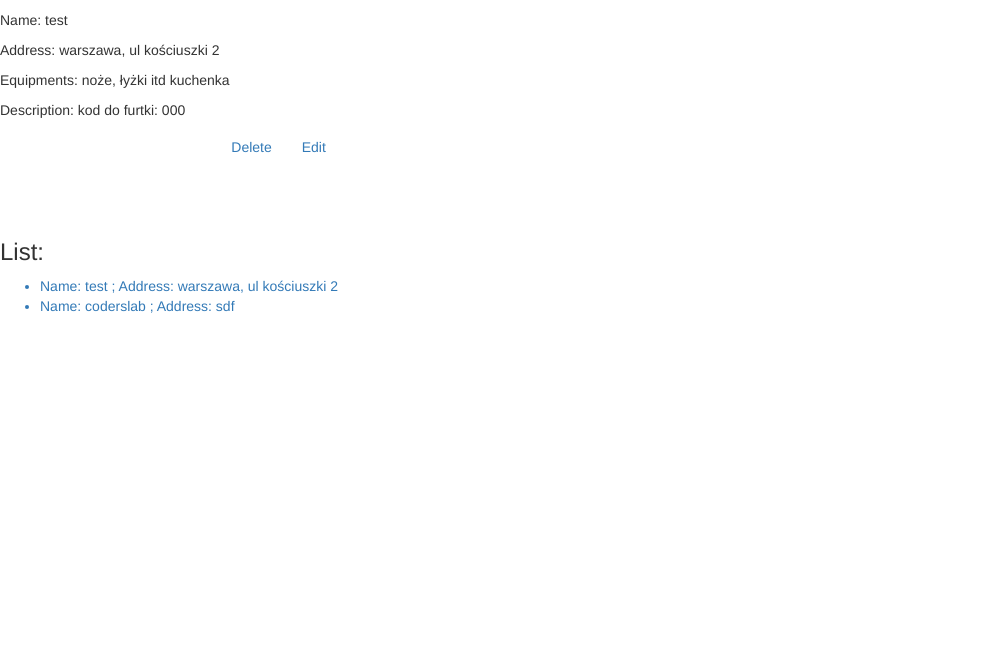
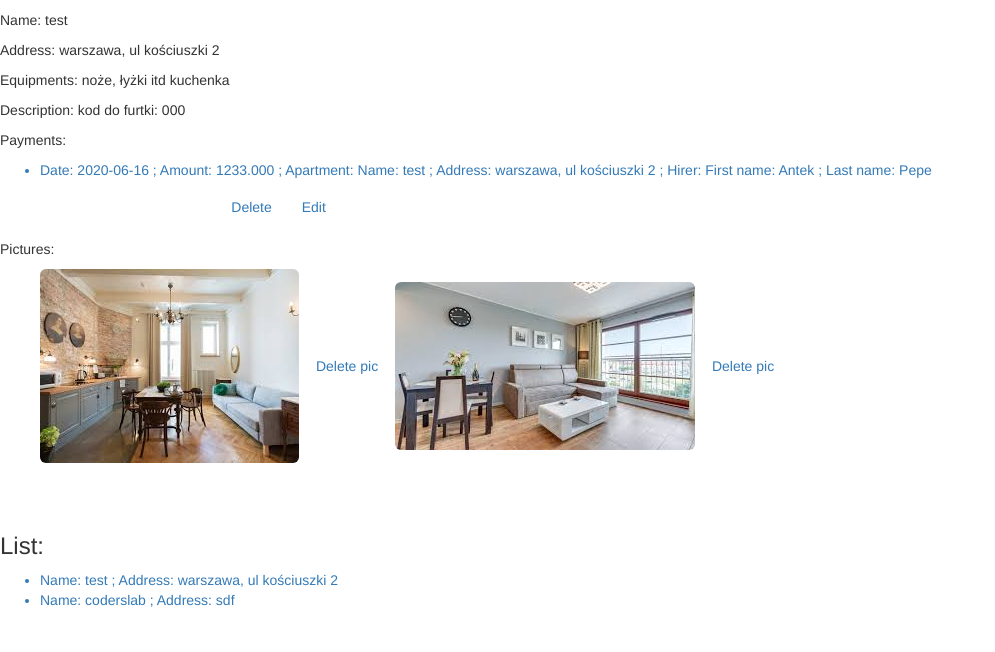
Before and after one commit to adamstok/django-fun, a Django app: page /apartments/1/ in a window 1280 px wide. Shown: the part 148-800 px from the top of the page, without its empty margins (0-995 px from the left). Run offline with Django 3.2, Linux system fonts and the light colour scheme; a user stored in the database is signed in; data comes from the database, SQL or seed files in the repository; both versions use the stored data as it was after the commit; some libraries are stand-ins or nearby versions.

Commit message:
mod details.html to show pics - with delete option

```diff
--- a/apartments/urls.py
+++ b/apartments/urls.py
@@ -40,6 +40,7 @@ urlpatterns = [
     path('payments/delete/<int:pk>/', views.PaymentDeleteView.as_view(), name='paymentdelete'),
     path('search/', views.SearchDatas.as_view(),name='search'),
     path('upload/', views.UploadPic.as_view(),name='upload'),
+    path('pictures/delete/<int:pk>/', views.DeletePic.as_view(),name='deletepic'),
 
 ]
 
--- a/handling/models.py
+++ b/handling/models.py
@@ -60,5 +60,5 @@ class ExamplePic(models.Model):
 class ApartmentsPics(models.Model):
     pics = models.ImageField(upload_to='pic_folder/',default='pic_folder/None/no-img.jpg')
     apartment = models.ForeignKey(Apartments,on_delete=models.CASCADE)
-    # def __str__(self):
-    #     return f'{self.pics}'
+    def get_delete(self):
+        return f'/pictures/delete/{self.id}/'
--- a/handling/templates/details.html
+++ b/handling/templates/details.html
@@ -9,7 +9,16 @@
     <p>Address: {{ object.address }}</p>
     <p>Equipments: {{ object.equipment }} </p>
     <p>Description: {{ object.description }}</p>
-<form class="form-horizontal" >
+    {% if payments %}
+    <p>Payments: </p>
+    <ul>
+    {% for payment in payments %}
+        <a href="{{ payment.get_detail_url }}"> <li class="{{ class }}"> {{ payment }}</li></a>
+    {% endfor %}
+    </ul>
+    {% endif %}
+{#    {% if pics %}#}
+    <form class="form-horizontal" >
   {% csrf_token %}
     <div class="form-group">
       <div class="col-sm-offset-2 col-sm-10">
@@ -17,8 +26,28 @@
         <button type="submit" class="btn btn-default" name="edytuj"><a href="{{ object.get_edit }}">Edit</a></button>
       </div>
     </div>
-</form>
+    </form>
+    {% if pics %}
+    <p>Pictures: </p>
+    <ul>
+    {% for pic in pics %}
+        <img src="{{ pic.pics.url }}" alt=""/>
+        <button><a href="{{ pic.get_delete }}">Delete pic</a></button>
+    {% endfor %}
+    </ul>
+    {% endif %}
 {% endif %}
+
+{#<form class="form-horizontal" >#}
+{#  {% csrf_token %}#}
+{#    <div class="form-group">#}
+{#      <div class="col-sm-offset-2 col-sm-10">#}
+{#        <button type="submit" class="btn btn-default" name="usun"><a href="{{ object.get_delete }}">Delete</a></button>#}
+{#        <button type="submit" class="btn btn-default" name="edytuj"><a href="{{ object.get_edit }}">Edit</a></button>#}
+{#      </div>#}
+{#    </div>#}
+{#</form>#}
+{#{% endif %}#}
 
 
 
--- a/handling/templates/static/handling/js/change.js
+++ b/handling/templates/static/handling/js/change.js
@@ -3,6 +3,7 @@ document.addEventListener('DOMContentLoaded',function (e) {
     buttons = document.getElementsByTagName('button')
     selects = document.getElementsByTagName('select')
     textareas = document.getElementsByTagName('textarea')
+    images = document.getElementsByTagName('img')
 
     /*
     hrefs = document.getElementsByTagName('a')
@@ -35,11 +36,10 @@ document.addEventListener('DOMContentLoaded',function (e) {
         textareas[x].setAttribute('rows',"3");
         textareas[x].style.width = '600px';
     }
-    /*
-    for(let x=0;x<hrefs.length;x++){
-        hrefs[x].setAttribute('class',"text-info");
+
+    for(let x=0;x<images.length;x++){
+        images[x].setAttribute('class',"img-rounded ");
     }
-    */
 
 
 
--- a/handling/views.py
+++ b/handling/views.py
@@ -33,7 +33,9 @@ class ApartmentDetailView(LoginRequiredMixin,View):
     def get(self,request,pk):
         apartment = Apartments.objects.get(pk=pk)
         apartments = Apartments.objects.all()
-        return render(request,'details.html',{'object':apartment,'apart':True,'objects':apartments})
+        pics = ApartmentsPics.objects.filter(apartment=apartment)
+        payments = Payments.objects.filter(apartment=apartment)
+        return render(request,'details.html',{'object':apartment,'apart':True,'objects':apartments,'pics':pics,'payments':payments})
 class ApartmentEditView(LoginRequiredMixin,UpdateView):
     model = Apartments
     template_name = 'edit.html'
@@ -157,3 +159,9 @@ class UploadPic(View):
             im1.save()
             return render(request,'upload.html',{'komunikat':'image upload success','form':form,'objects':pics})
         return render(request, 'upload.html', {'komunikat': 'Error', 'form': form,'objects':pics})
+
+class DeletePic(View):
+    def get(self, request, pk):
+        pic = ApartmentsPics.objects.get(pk=pk)
+        pic.delete()
+        return render(request, 'edit.html', {'komunikat': 'Datas have been deleted properly.'})
```
Also changed, not shown: db.sqlite3, pic_folder/pobrane.jpeg (added), pic_folder/pobrane_3.jpeg (added).
